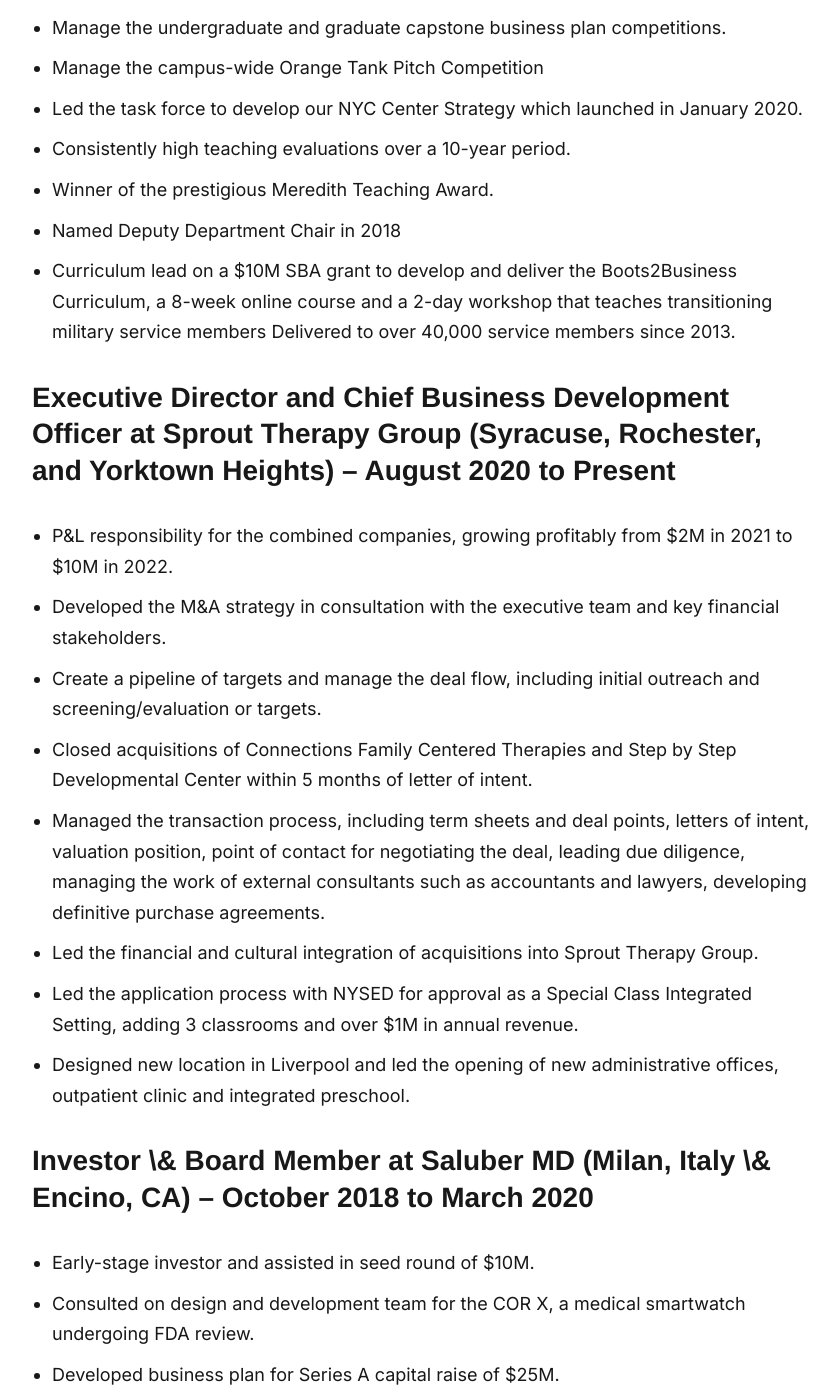
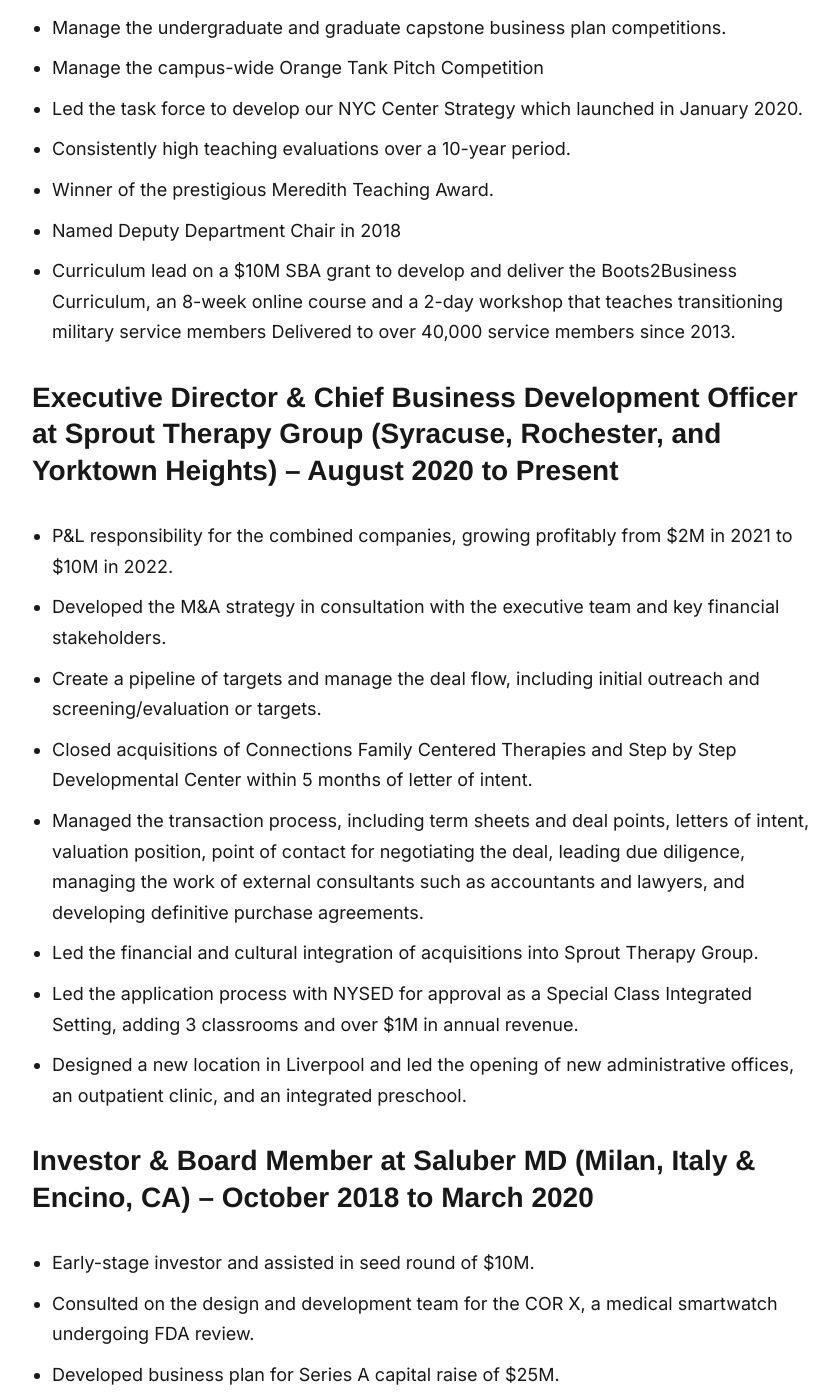
Before and after one commit to bishal784411/John-Torrens-image, a Jekyll site: the page built from _pages/resume.md, in a window 1280 px wide and 1400 px high, scrolled down 975 px. Shown: the whole window, without its empty margins (218-1057 px from the left). Built offline with Jekyll 4.4.1, drawn with Linux system fonts in a browser that asks for light colours; nearby versions of some CDN libraries; some web fonts are replaced; some of the changed text lies outside the part shown.

Commit message:
Update resume with minor fixes.md

```diff
--- a/_pages/resume.md
+++ b/_pages/resume.md
@@ -22,23 +22,23 @@
 - Consistently high teaching evaluations over a 10-year period.
 - Winner of the prestigious Meredith Teaching Award.
 - Named Deputy Department Chair in 2018
-- Curriculum lead on a $10M SBA grant to develop and deliver the Boots2Business Curriculum, a 8-week online course and a 2-day workshop that teaches transitioning military service members Delivered to over 40,000 service members since 2013.
+- Curriculum lead on a $10M SBA grant to develop and deliver the Boots2Business Curriculum, an 8-week online course and a 2-day workshop that teaches transitioning military service members Delivered to over 40,000 service members since 2013.
 
-## Executive Director and Chief Business Development Officer at Sprout Therapy Group (Syracuse, Rochester, and Yorktown Heights) -- August 2020 to Present
+## Executive Director & Chief Business Development Officer at Sprout Therapy Group (Syracuse, Rochester, and Yorktown Heights) -- August 2020 to Present
 
 - P&L responsibility for the combined companies, growing profitably from $2M in 2021 to $10M in 2022.
 - Developed the M&A strategy in consultation with the executive team and key financial stakeholders.
 - Create a pipeline of targets and manage the deal flow, including initial outreach and screening/evaluation or targets.
 - Closed acquisitions of Connections Family Centered Therapies and Step by Step Developmental Center within 5 months of letter of intent.
-- Managed the transaction process, including term sheets and deal points, letters of intent, valuation position, point of contact for negotiating the deal, leading due diligence, managing the work of external consultants such as accountants and lawyers, developing definitive purchase agreements.
+- Managed the transaction process, including term sheets and deal points, letters of intent, valuation position, point of contact for negotiating the deal, leading due diligence, managing the work of external consultants such as accountants and lawyers, and developing definitive purchase agreements.
 - Led the financial and cultural integration of acquisitions into Sprout Therapy Group.
 - Led the application process with NYSED for approval as a Special Class Integrated Setting, adding 3 classrooms and over $1M in annual revenue.
-- Designed new location in Liverpool and led the opening of new administrative offices, outpatient clinic and integrated preschool.
+- Designed a new location in Liverpool and led the opening of new administrative offices, an outpatient clinic, and an integrated preschool.
 
-## Investor \& Board Member at Saluber MD (Milan, Italy \& Encino, CA) -- October 2018 to March 2020
+## Investor & Board Member at Saluber MD (Milan, Italy & Encino, CA) -- October 2018 to March 2020
 
 - Early-stage investor and assisted in seed round of $10M.
-- Consulted on design and development team for the COR X, a medical smartwatch undergoing FDA review.
+- Consulted on the design and development team for the COR X, a medical smartwatch undergoing FDA review.
 - Developed business plan for Series A capital raise of $25M.
 - Developed a pipeline of high-quality prospects consisting of large aggregators of patients.
 - Led project teams on strategic partnerships with several large companies such as PartnerRE and Luxotica.
@@ -47,7 +47,7 @@
 - Coordinated effort to update UI/UX on telemedicine app and provider portal.
 - Prospected, closed and managed a demonstration project with West Virginia School of Osteopathic Medicine to use our platform for medical student labs and clinical exams with over 200 users in 2 days.
 
-## Investor \& Consultant at Saluber MD (Agoura Hills, CA) -- November 2014 to Present
+## Investor & Consultant at Saluber MD (Agoura Hills, CA) -- November 2014 to Present
 
 - Early stage investor raising an initial round of $1.2M to launch cultivation facility in 2015.
 - Assisted in government advocacy, attended conferences, and wrote opinion pieces on cannabis industry.
@@ -58,7 +58,7 @@
 - Conceived of Vertical Bioscience as a biotech/nutraceutical company as a way to add value to the parent company.
 - Researched and developed a model to improve company valuation 3x by repositioning from a pure play cannabis company to a biotech company.
 
-## Co-Founder \& President at Liberty Post (Syracuse, NY) -- April 2011 to March 2019
+## Co-Founder & President at Liberty Post (Syracuse, NY) -- April 2011 to March 2019
 
 Summary: Responsible for financial performance, overall strategy, culture, and business development for a company with 300+ employees in 5 cities and 11 locations in a highly regulated industry. Grew revenue from under $4M in 2011 to $20M in 2018 through organic growth and acquisition.
 
@@ -72,7 +72,7 @@
 - Led the search, adoption, and implementation of a new Electronic Medical Record system.
 - Consistent record of clean audits by County and State Health Departments as well as State Education Department.
 
-## Founder \& CEO of InterActive Therapy Group (Syracuse, NY) -- August 1995 to August 2010
+## Founder & CEO of InterActive Therapy Group (Syracuse, NY) -- August 1995 to August 2010
 
 Summary: Launched, grew, and exited an early childhood rehabilitation and special education company in 1995 and grew to over $10M in revenue and 250 employees in five locations. Completed a successful exit to strategic buyer in 2008.
 
```
Also changed, not shown: other parts of _pages/resume.md (+1 -1 lines).
